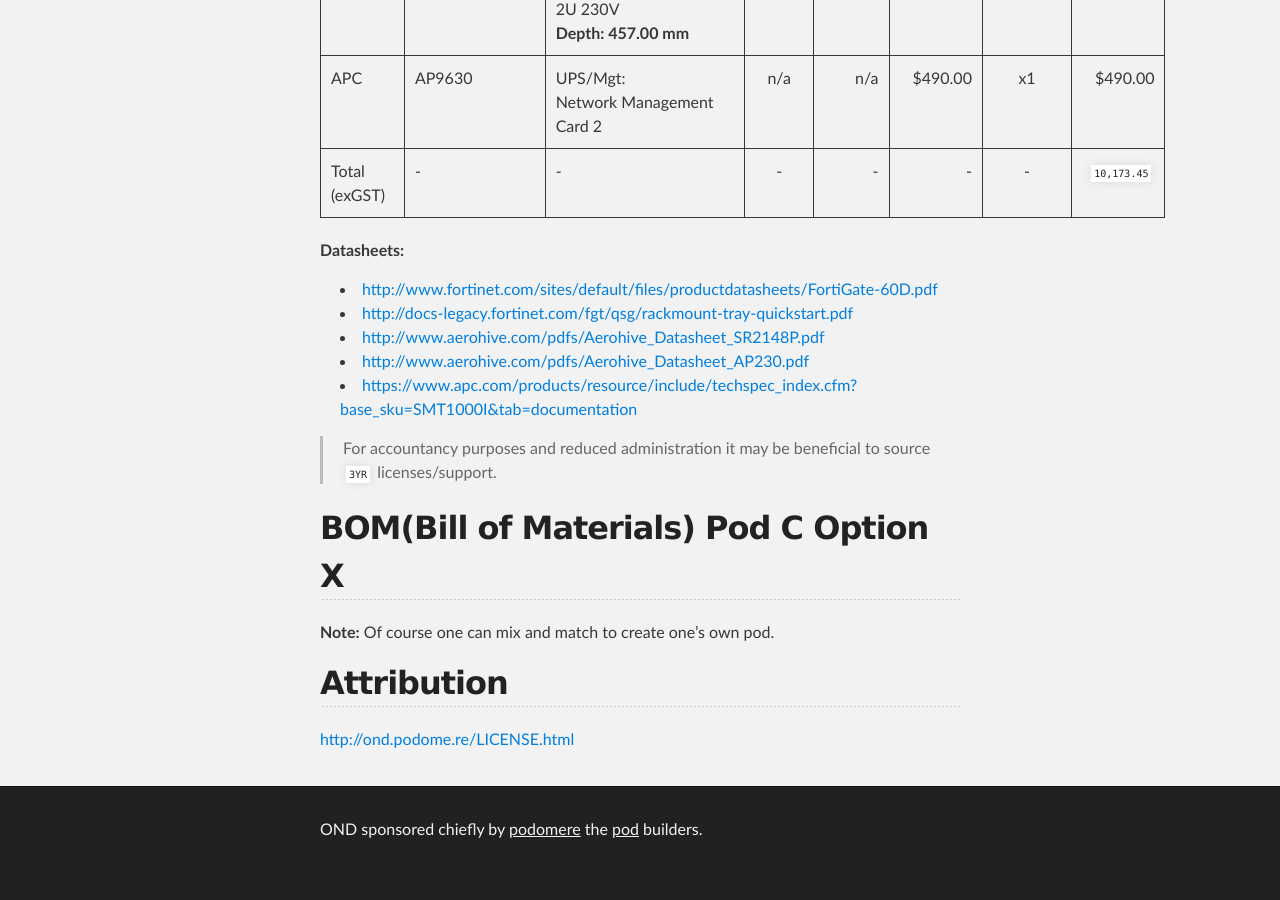
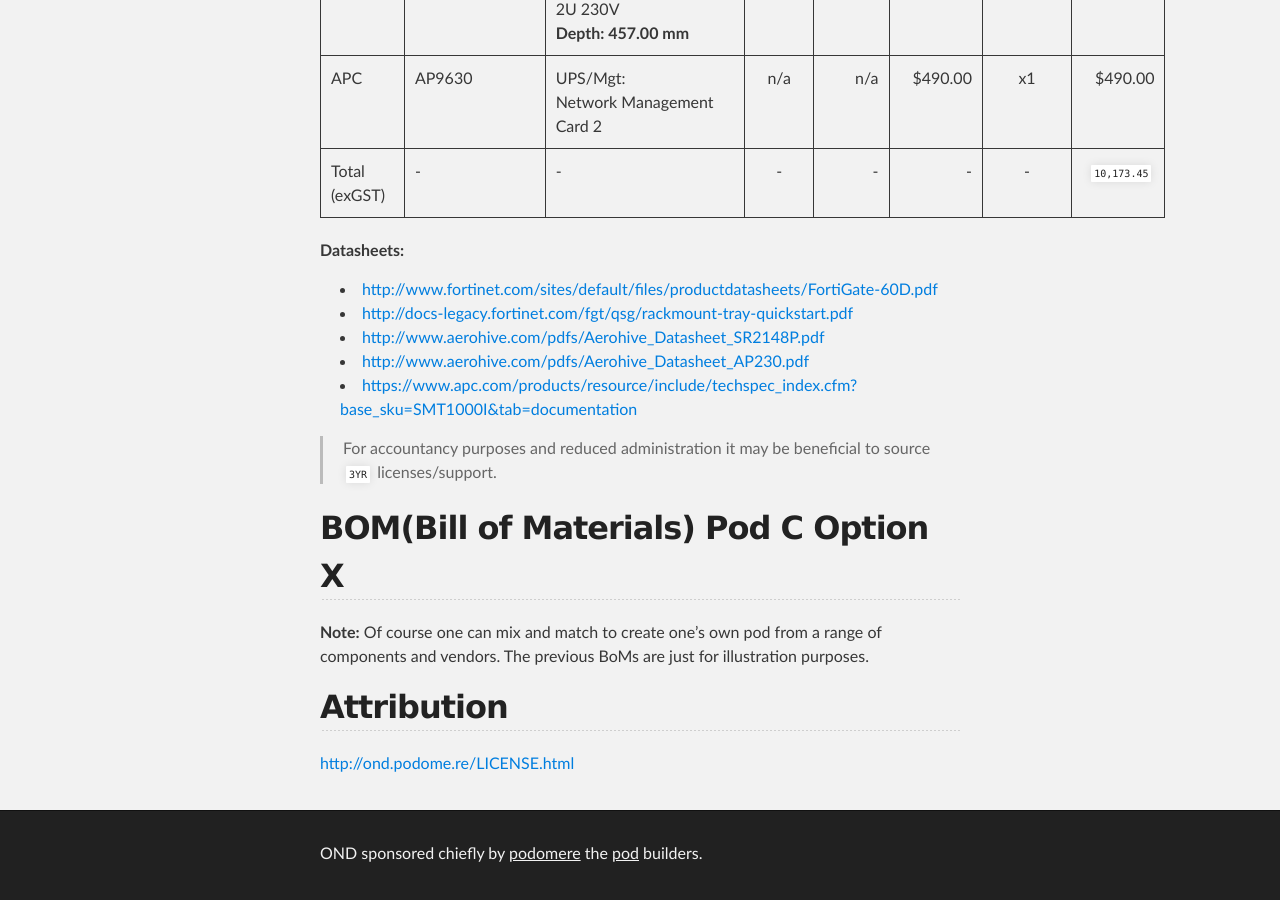
Before and after one commit to podomere/ond, a Jekyll site: the page built from ond-00001/ond-00001.md, in a window 1280 px wide and 900 px high, scrolled down 39756 px. Built offline with Jekyll 4.4.1, drawn with Linux system fonts in a browser that asks for light colours; before the commit the page ends 40632 px from its top, so only the background shows below that.

Commit message:
BoM C note...

```diff
--- a/ond-00001/ond-00001.md
+++ b/ond-00001/ond-00001.md
@@ -706,7 +706,7 @@
 
 ## BOM(Bill of Materials) Pod C Option X
 
-**Note:** Of course one can mix and match to create one's own pod.
+**Note:** Of course one can mix and match to create one's own pod from a range of components and vendors. The previous BoMs are just for illustration purposes.
 
 
 ## Attribution
```
